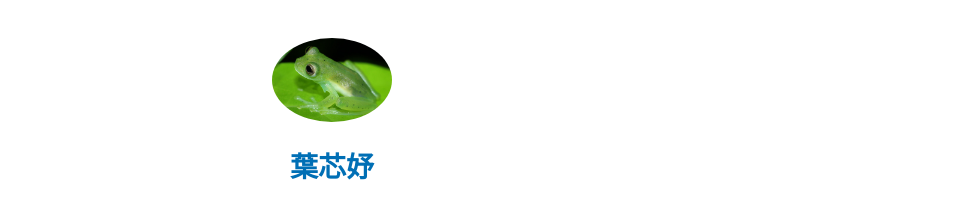
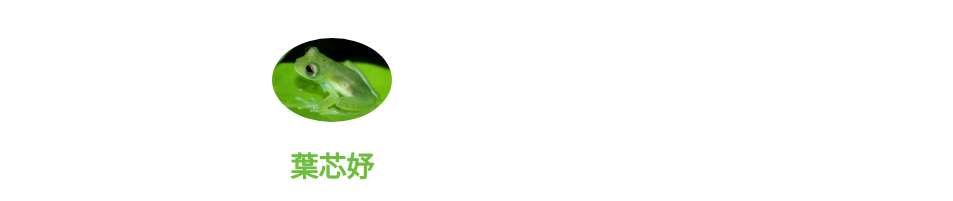
Before and after one commit to misakishiro821/misakishiro821.github.io, a plain HTML site: page index.html in a window 1280 px wide. Shown: the top 201 px of the page, without its empty margins (308-1261 px from the left). Drawn offline with Linux system fonts and the light colour scheme.

Commit message:
Add files via upload

```diff
--- a/style.css
+++ b/style.css
@@ -15,7 +15,7 @@
 }
 h1 {
     font-family: sans-serif;
-    color: #006fb5;
+    color: #6dbe3e;
     font-size: 28px;
 }
 .info {
```
